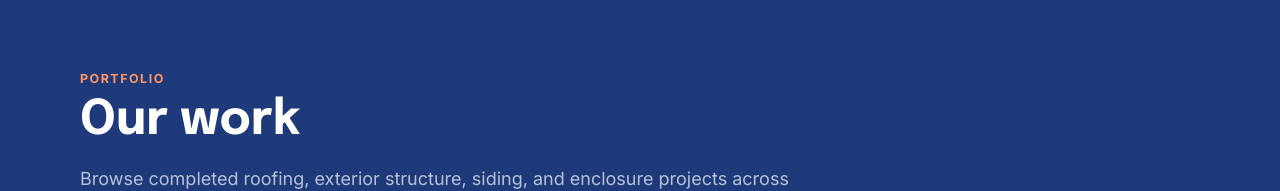
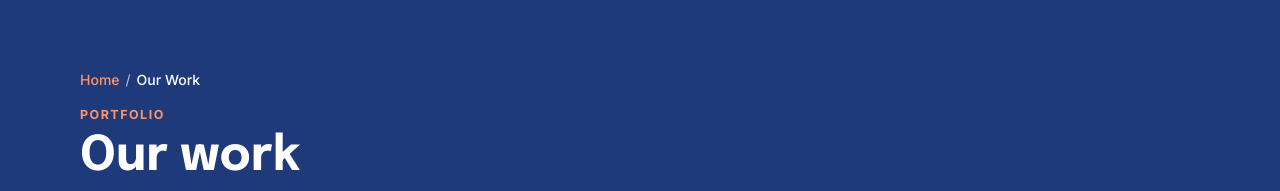
Before and after one commit to ecomstrategics/seacoast-bd, a Next.js app: page /our-work in a window 1280 px wide. Shown: the part 148-339 px from the top of the page. Built offline with nearby package versions, Linux system fonts and the light colour scheme.

Commit message:
Add light-tone breadcrumb variant and apply to services and our-work pages

```diff
--- a/src/app/our-work/page.tsx
+++ b/src/app/our-work/page.tsx
@@ -1,4 +1,5 @@
 import type { Metadata } from "next";
+import { Breadcrumbs } from "@/components/Breadcrumbs";
 import { WorkFilter } from "@/components/WorkFilter";
 import { projects, categories, roofingSubcategories } from "@/data/projects";
 
@@ -7,4 +8,4 @@ export const metadata: Metadata = {
   description: "Browse completed roofing, siding, enclosure, and exterior project videos by Seacoast Building & Design across Southwest Florida.",
 };
 
-export default function OurWorkPage() { return <section className="section dark-band bg-navy"><div className="container"><p className="eyebrow">Portfolio</p><h1 className="mt-2 font-heading text-5xl font-bold text-navy">Our work</h1><p className="mt-5 max-w-3xl text-lg text-text-secondary">Browse completed roofing, exterior structure, siding, and enclosure projects across Southwest Florida.</p><WorkFilter projects={projects} categories={categories} roofingSubcategories={roofingSubcategories} /></div></section>; }
+export default function OurWorkPage() { return <section className="section dark-band bg-navy"><div className="container"><Breadcrumbs tone="light" items={[{ label: "Home", href: "/" }, { label: "Our Work" }]} /><p className="eyebrow">Portfolio</p><h1 className="mt-2 font-heading text-5xl font-bold text-navy">Our work</h1><p className="mt-5 max-w-3xl text-lg text-text-secondary">Browse completed roofing, exterior structure, siding, and enclosure projects across Southwest Florida.</p><WorkFilter projects={projects} categories={categories} roofingSubcategories={roofingSubcategories} /></div></section>; }
--- a/src/app/services/page.tsx
+++ b/src/app/services/page.tsx
@@ -1,4 +1,5 @@
 import type { Metadata } from "next";
+import { Breadcrumbs } from "@/components/Breadcrumbs";
 import { ServiceCard } from "@/components/ServiceCard";
 import { services } from "@/data/services";
 
@@ -7,4 +8,4 @@ export const metadata: Metadata = {
   description: "Roofing, siding, gutters, windows, doors, storm repair, pool enclosures, and exterior renovations. Full contractor services for Southwest Florida.",
 };
 
-export default function ServicesPage() { return <section className="section dark-band bg-navy"><div className="container"><p className="eyebrow">Services</p><h1 className="mt-2 font-heading text-5xl font-bold text-navy">Contracting services for coastal properties</h1><p className="mt-5 max-w-3xl text-lg text-text-secondary">Explore the core services Seacoast Building & Design provides for residential, commercial, and multi-family properties.</p><div className="mt-10 grid gap-6 md:grid-cols-2 lg:grid-cols-4">{services.map((service) => <ServiceCard key={service.slug} service={service} />)}</div></div></section>; }
+export default function ServicesPage() { return <section className="section dark-band bg-navy"><div className="container"><Breadcrumbs tone="light" items={[{ label: "Home", href: "/" }, { label: "Services" }]} /><p className="eyebrow">Services</p><h1 className="mt-2 font-heading text-5xl font-bold text-navy">Contracting services for coastal properties</h1><p className="mt-5 max-w-3xl text-lg text-text-secondary">Explore the core services Seacoast Building & Design provides for residential, commercial, and multi-family properties.</p><div className="mt-10 grid gap-6 md:grid-cols-2 lg:grid-cols-4">{services.map((service) => <ServiceCard key={service.slug} service={service} />)}</div></div></section>; }
--- a/src/components/Breadcrumbs.tsx
+++ b/src/components/Breadcrumbs.tsx
@@ -2,7 +2,7 @@ import Link from "next/link";
 
 export type BreadcrumbItem = { label: string; href?: string };
 
-export function Breadcrumbs({ items }: { items: BreadcrumbItem[] }) {
+export function Breadcrumbs({ items, tone = "dark" }: { items: BreadcrumbItem[]; tone?: "dark" | "light" }) {
   const jsonLd = {
     "@context": "https://schema.org",
     "@type": "BreadcrumbList",
@@ -14,18 +14,21 @@ export function Breadcrumbs({ items }: { items: BreadcrumbItem[] }) {
     })),
   };
 
+  const listColor = tone === "light" ? "text-text-secondary" : "text-white/65";
+  const currentColor = tone === "light" ? "text-navy" : "text-white/90";
+
   return (
     <>
       <script type="application/ld+json" dangerouslySetInnerHTML={{ __html: JSON.stringify(jsonLd) }} />
       <nav aria-label="Breadcrumb" className="mb-4">
-        <ol className="flex flex-wrap items-center gap-1.5 text-sm text-white/65">
+        <ol className={`flex flex-wrap items-center gap-1.5 text-sm ${listColor}`}>
           {items.map((item, index) => (
             <li key={item.label} className="flex items-center gap-1.5">
               {index > 0 && <span aria-hidden>/</span>}
               {item.href && index < items.length - 1 ? (
                 <Link href={item.href} className="font-medium text-orange hover:underline">{item.label}</Link>
               ) : (
-                <span className="font-medium text-white/90" aria-current={index === items.length - 1 ? "page" : undefined}>{item.label}</span>
+                <span className={`font-medium ${currentColor}`} aria-current={index === items.length - 1 ? "page" : undefined}>{item.label}</span>
               )}
             </li>
           ))}
```
